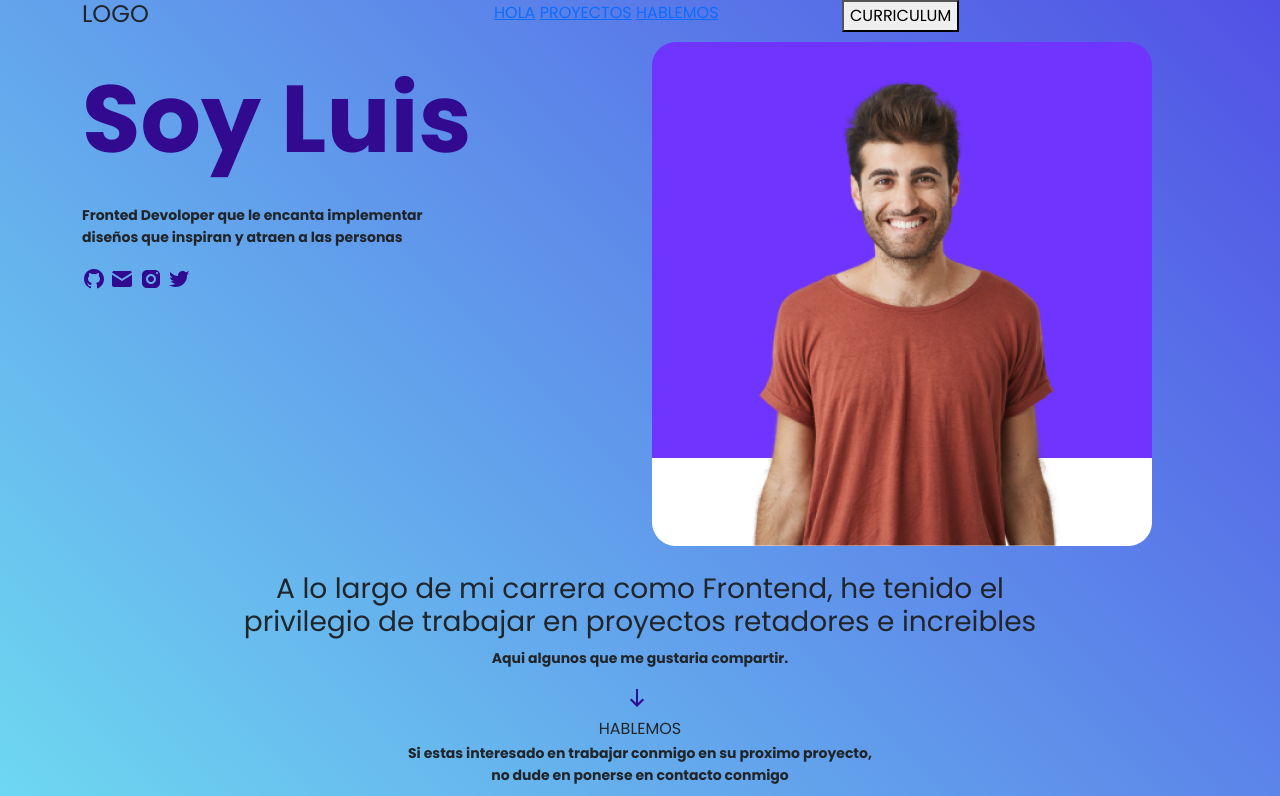
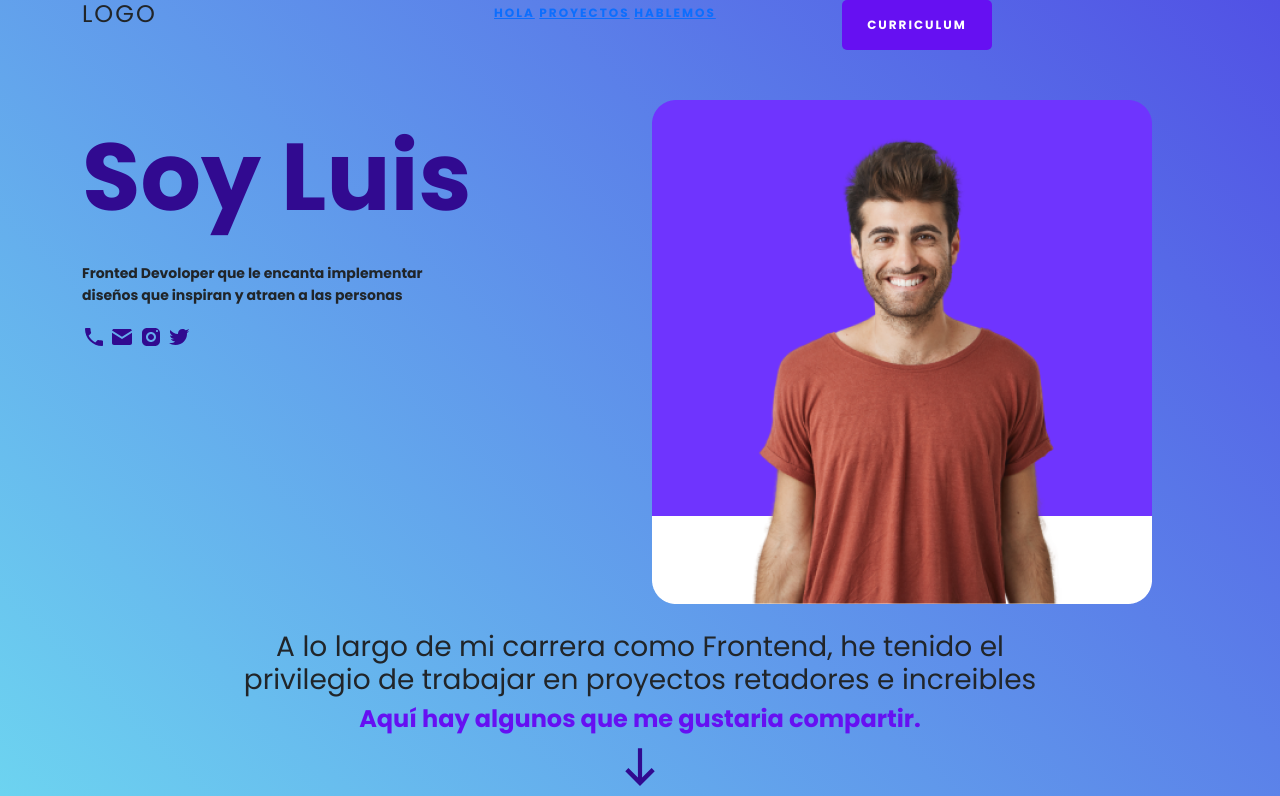
Before and after one commit to OrlandoAdiction/OrlandoAdiction, a plain HTML site: page index.html in a window 1280 px wide. Shown: the top 796 px of the page. Drawn offline with nearby package versions, Linux system fonts and the light colour scheme.

Commit message:
clase dia 24

```diff
--- a/css/index.css
+++ b/css/index.css
@@ -15,9 +15,18 @@
   --caption: 400 0.75rem/1.2135000228881836rem Poppins;
 
 }
+header{
+  font-family: 'Poppins', sans-serif;
+  padding-bottom: 50px  ;
+  font-family: 'Poppins', sans-serif;
+  font-weight: 700;
+  font-size: 12px;
+  letter-spacing: 2px;
+}
 
 body {
   font: var(--body1);
+
 }
 
 h1{
@@ -44,3 +53,24 @@ form{
 li{
   display: inline-block;
 }
+.btn1{
+  background: #6610f2;
+  border: #6610f2 ;
+  border-radius: 5px;
+  color: white;
+  font-family: 'Poppins', sans-serif;
+  font-weight: 700;
+  font-size: 12px;
+  letter-spacing: 2px;
+  height: 50px;
+  width: 150px;
+}
+.txt1{
+  color:#6610f2 ;
+  font-family: 'Poppins', sans-serif;
+  font-weight: 700;
+}
+.flecha{
+  width: 50px;
+  height: 50px;
+}
--- a/index.html
+++ b/index.html
@@ -26,33 +26,30 @@
              <li><a href="#">HABLEMOS</a></li>
            </ul>
          </div>
-        <div class="col-sm-4 btn1">
-          <button>CURRICULUM</button>
+        <div class="col-sm-4">
+          <button class=" btn1">CURRICULUM</button>
         </div>
      </div>
 
   </header>
+
   <div class="row">
     <div class="col-sm-6">
   <h1>Soy Luis</h1>
   <p>Fronted Devoloper que le encanta implementar<br>
   diseños que inspiran y atraen a las personas</p>
-
-  <svg width="24" height="24" viewBox="0 0 24 24" fill="none" xmlns="http://www.w3.org/2000/svg">
-<path fill-rule="evenodd" clip-rule="evenodd" d="M2.09999 10.8C2.59999 6.30001 6.29999 2.60001 10.9 2.10001C16.9 1.40001 22 6.10001 22 12.1C22 16.3 19.4 19.9 15.7 21.4C15.3 21.5 15 21.2 15 20.9V18.3C15 17.4 14.6 16.5 14 16C16.3 15.5 18 14.2 18 12C18 10.8 17.5 9.80001 16.8 9.00001C16.9 8.80001 17 8.40001 17 7.60001C17 7.20001 17 6.60001 16.8 6.00001C16.8 6.00001 15.3 6.00001 14 7.30001C13.4 7.10001 12.7 7.00001 12 7.00001C11.3 7.00001 10.6 7.10001 10.1 7.30001C8.69999 6.00001 7.29999 6.00001 7.29999 6.00001C6.99999 6.60001 6.99999 7.20001 6.99999 7.60001C6.99999 8.30001 7.09999 8.80001 7.19999 9.00001C6.49999 9.80001 5.99999 10.9 5.99999 12C5.99999 14.2 7.69999 15.5 9.99999 16C9.39999 16.4 9.09999 17.1 8.99999 17.8C8.79999 17.9 8.49999 18 8.09999 18C7.79999 18 7.19999 17.8 6.69999 17C6.49999 16.7 5.99999 16 5.39999 16C5.29999 16 4.99999 16 4.99999 16.2C4.99999 16.2768 5.05891 16.2946 5.22197 16.344C5.27135 16.3589 5.33027 16.3768 5.39999 16.4C5.69999 16.7 5.89999 17 5.99999 17.4C6.09999 18.1 6.69999 19.3 8.09999 19.3C8.59999 19.3 8.99999 19.2 8.99999 19.2V20.8C8.99999 21.2 8.69999 21.4 8.39999 21.3C4.29999 19.7 1.59999 15.5 2.09999 10.8Z" fill="#310A90"/>
-</svg>
-
-<svg width="24" height="24" viewBox="0 0 24 24" fill="none" xmlns="http://www.w3.org/2000/svg">
-<path fill-rule="evenodd" clip-rule="evenodd" d="M2.07031 5.50391C2.29231 4.64291 3.07 4 4 4H20C20.937 4 21.7195 4.65048 21.9355 5.52148L12 11.7266L2.07031 5.50391ZM4 20C2.897 20 2 19.103 2 18V7.73438L12 14L22 7.75586V18C22 19.103 21.103 20 20 20H4Z" fill="#310A90"/>
-</svg>
-
-<svg width="24" height="24" viewBox="0 0 24 24" fill="none" xmlns="http://www.w3.org/2000/svg">
-<path fill-rule="evenodd" clip-rule="evenodd" d="M3 8C3 5.239 5.239 3 8 3H16C18.761 3 21 5.239 21 8V16C21 18.761 18.761 21 16 21H8C5.239 21 3 18.761 3 16V8ZM19 6C19 5.448 18.552 5 18 5C17.448 5 17 5.448 17 6C17 6.552 17.448 7 18 7C18.552 7 19 6.552 19 6ZM17 12C17 9.239 14.761 7 12 7C9.239 7 7 9.239 7 12C7 14.761 9.239 17 12 17C14.761 17 17 14.761 17 12ZM9.87868 9.87868C10.4413 9.31607 11.2044 9 12 9C12.7956 9 13.5587 9.31607 14.1213 9.87868C14.6839 10.4413 15 11.2044 15 12C15 12.7956 14.6839 13.5587 14.1213 14.1213C13.5587 14.6839 12.7956 15 12 15C11.2044 15 10.4413 14.6839 9.87868 14.1213C9.31607 13.5587 9 12.7956 9 12C9 11.2044 9.31607 10.4413 9.87868 9.87868Z" fill="#310A90"/>
-</svg>
-
-<svg width="24" height="24" viewBox="0 0 24 24" fill="none" xmlns="http://www.w3.org/2000/svg">
-<path fill-rule="evenodd" clip-rule="evenodd" d="M18.735 5.27499C19.655 5.09299 21.22 4.46199 22 3.99899C21.699 4.94299 20.514 6.13499 19.68 6.63499C20.497 6.53699 21.275 6.32099 22 5.99899C21.458 6.80899 20.773 7.51999 19.983 8.08999C19.986 8.15599 19.989 8.28299 19.992 8.41899C19.992 8.43249 19.994 8.44574 19.996 8.45899C19.998 8.47224 20 8.48549 20 8.49899C20 8.50799 19.9988 8.51674 19.9975 8.52549C19.9963 8.53424 19.995 8.54299 19.995 8.55199C19.998 8.73299 20 8.91299 20 8.99899C20 14.337 15.777 20 8.347 20C6.065 20 3.788 19.145 2 17.999H2.964C5.794 17.999 6.753 17.597 8.135 16.513C6.368 16.481 4.514 15.579 4 13.974C4.246 14.02 5.166 14.139 5.426 14.139C5.795 14.139 6.551 14.117 6.926 13.896C5.078 13.525 3 12.192 3 10.234V10.183C3.563 10.647 4.178 10.8 4.759 10.8C5.119 10.8 5.465 10.742 5.779 10.661C4.074 9.80799 2.979 8.43199 2.979 7.03099C2.979 6.28899 3.066 5.49899 3.265 4.99899C5.095 7.24299 7.647 8.99899 11 8.99899C10.9924 8.91036 10.9953 8.76755 10.9978 8.6446C10.998 8.63777 10.9981 8.63101 10.9983 8.62432C10.9992 8.57747 11 8.53425 11 8.49899C11 6.01399 13.015 3.99899 15.5 3.99899C16.733 3.99899 17.847 4.49599 18.66 5.29799C18.6724 5.29466 18.6839 5.29087 18.6954 5.28706C18.7081 5.28287 18.7209 5.27866 18.735 5.27499Z" fill="#310A90"/>
-</svg>
+<li>
+  <img src="icons/icon-phone.svg">
+</li>
+<li>
+<img src="icons/icon-important_mail.svg">
+</li>
+<li>
+<img src="icons/icon-instagram.svg">
+</li>
+<li>
+<img src="icons/icon-twitter_squared.svg">
+</li>
 </div>
 
 
@@ -64,11 +61,11 @@
 
 <center>
   <h3>A lo largo de mi carrera como Frontend, he tenido el <br> privilegio de trabajar en proyectos retadores e increibles</h3>
-  <p>Aqui algunos que me gustaria compartir.</p>
+  <h4 class="txt1">Aquí hay algunos que me gustaria compartir.</h4>
 </center>
-<center><svg width="30" height="30" viewBox="0 0 30 30" fill="none" xmlns="http://www.w3.org/2000/svg">
-<path fill-rule="evenodd" clip-rule="evenodd" d="M6.42969 12.5L11 17.0703V3H13V17.0703L17.5703 12.5L19.0703 14L12 21.0703L4.92969 14L6.42969 12.5Z" fill="#310A90"/>
-</svg></center>
+<center>
+  <img  src="icons/icons-down.svg" class="flecha">
+</center>
 
 
 
```
